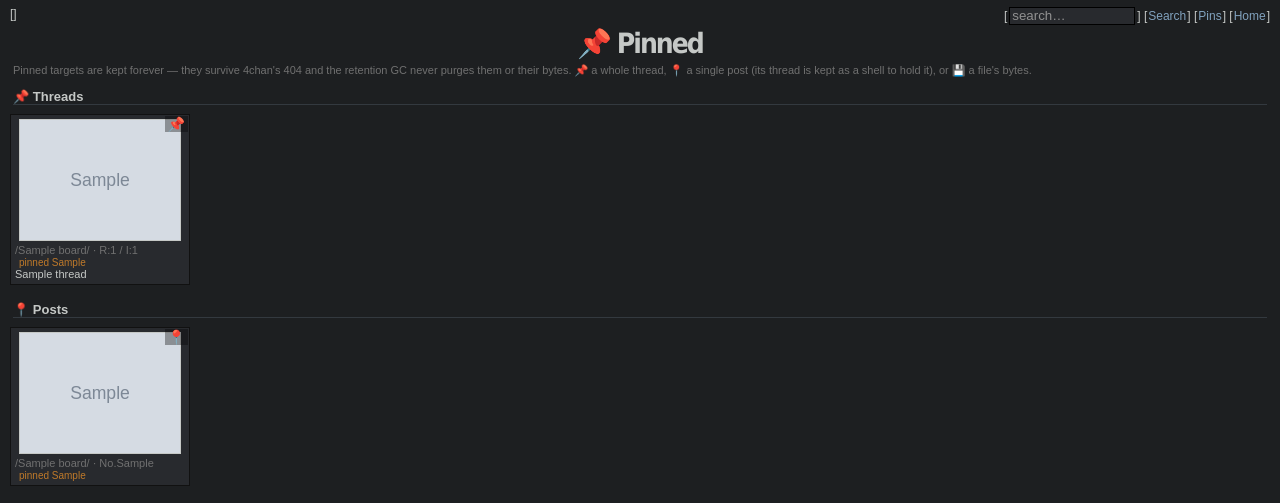
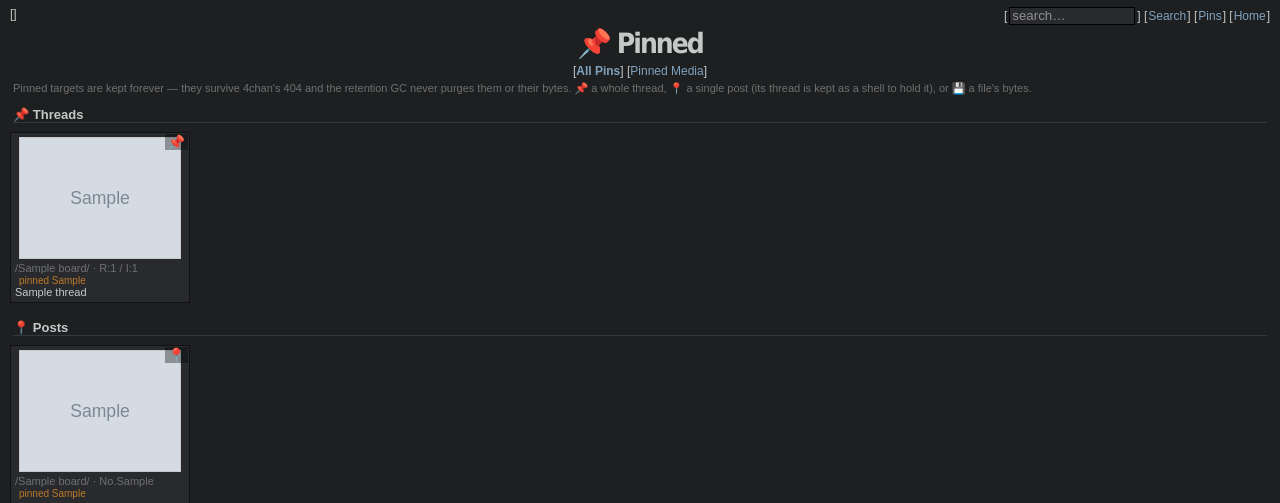
Before and after one commit to Iljaadam/4chan-local, a Python web app: template fourchan_local/templates/pins.html in a window 1280 px wide. Shown: the top 503 px of the page. Run offline with Jinja, Linux system fonts and the light colour scheme; the template is opened without the code that fills it: most values are stand-ins (such as "Sample title", 1, 10 or a date in 2020); grey boxes marked "Sample" are stand-in pictures.

Commit message:
Add pinned media viewer controls

```diff
--- a/fourchan_local/app.py
+++ b/fourchan_local/app.py
@@ -473,7 +473,8 @@
 
 
 @app.get("/pins", response_class=HTMLResponse)
-def pins_view(request: Request):
+def pins_view(request: Request,
+              view: str = Query("all", pattern=r"^(all|media)$")):
     """Everything the user has pinned, newest pin first, grouped by kind (thread /
     post / file). Each is kept forever — a 404'd origin is badged so its permanence
     is clear. Declared before /{board} so the literal path wins over the wildcard."""
@@ -533,7 +534,8 @@
 
     return templates.TemplateResponse(
         "pins.html",
-        {"request": request, "threads": threads, "posts": posts, "files": files},
+        {"request": request, "threads": threads, "posts": posts, "files": files,
+         "pins_view": view},
     )
 
 
--- a/fourchan_local/static/app.js
+++ b/fourchan_local/static/app.js
@@ -57,6 +57,34 @@
   file.appendChild(wrap);
 });
 
+const PIN_TITLES = {
+  thread: ['Pin — keep this thread past 404', 'Unpin thread'],
+  post: ['Pin — keep this post past 404', 'Unpin post'],
+  file: ['Pin media', 'Unpin media'],
+};
+
+function setPinButtonState(btn, pinned) {
+  const kind = btn.dataset.kind || 'thread';
+  btn.classList.toggle('pinned', pinned);
+  btn.setAttribute('aria-pressed', pinned ? 'true' : 'false');
+  const t = PIN_TITLES[kind] || PIN_TITLES.thread;
+  btn.title = pinned ? t[1] : t[0];
+}
+
+function syncFilePinButtons(md5, pinned) {
+  if (!md5) return;
+  document.querySelectorAll('.pinBtn[data-kind="file"][data-md5="' + md5 + '"]').forEach(function (btn) {
+    setPinButtonState(btn, pinned);
+  });
+  document.querySelectorAll('.mediaViewerOpen[data-md5="' + md5 + '"]').forEach(function (a) {
+    a.dataset.pinned = pinned ? '1' : '0';
+  });
+}
+
+function isFilePinned(md5) {
+  return !!document.querySelector('.pinBtn[data-kind="file"][data-md5="' + md5 + '"].pinned');
+}
+
 // Media thread view: stable thumbnail grid + one viewing window navigated by
 // buttons or ArrowLeft/ArrowRight. The grid does not resize when media opens.
 (function () {
@@ -74,6 +102,7 @@
       '  <button type="button" class="mediaViewerClose" title="Close">x</button>',
       '  <a class="mediaViewerPost" href="#">Post</a>',
       '  <span class="mediaViewerCount"></span>',
+      '  <button type="button" class="pinBtn mediaViewerPin" data-kind="file" aria-pressed="false" title="Pin media">💾</button>',
       '</div>',
       '<button type="button" class="mediaViewerNav mediaViewerPrev" title="Previous">Prev</button>',
       '<div class="mediaViewerStage"></div>',
@@ -113,6 +142,18 @@
     const post = overlay.querySelector('.mediaViewerPost');
     post.href = item.postUrl || '#';
     post.textContent = item.label || 'Post';
+    const pin = overlay.querySelector('.mediaViewerPin');
+    if (item.md5) {
+      pin.hidden = false;
+      pin.disabled = false;
+      pin.dataset.md5 = item.md5;
+      setPinButtonState(pin, isFilePinned(item.md5));
+    } else {
+      pin.hidden = true;
+      pin.disabled = true;
+      delete pin.dataset.md5;
+      setPinButtonState(pin, false);
+    }
   }
 
   function openViewer(grid, startLink) {
@@ -123,6 +164,8 @@
       return {
         url: a.dataset.mediaUrl,
         kind: a.dataset.mediaKind || 'image',
+        md5: a.dataset.md5,
+        pinned: a.dataset.pinned === '1',
         postUrl: a.dataset.postUrl,
         label: a.dataset.label
       };
@@ -162,11 +205,6 @@
 // Pin toggle: POST/DELETE /api/pin to keep a target past 4chan's 404 (or release
 // it back to the retention GC). The button's data-kind picks the granularity —
 // thread (data-no), post (data-post), or file (data-md5). Flip UI only on server OK.
-const PIN_TITLES = {
-  thread: ['Pin — keep this thread past 404', 'Unpin thread'],
-  post: ['Pin — keep this post past 404', 'Unpin post'],
-  file: ['Pin — keep this file past 404', 'Unpin file'],
-};
 document.addEventListener('click', function (e) {
   const btn = e.target.closest('.pinBtn');
   if (!btn) return;
@@ -193,10 +231,8 @@
     if (!r.ok) throw new Error('pin failed');
     return r.json();
   }).then(function (d) {
-    btn.classList.toggle('pinned', d.pinned);
-    btn.setAttribute('aria-pressed', d.pinned ? 'true' : 'false');
-    const t = PIN_TITLES[kind] || PIN_TITLES.thread;
-    btn.title = d.pinned ? t[1] : t[0];
+    setPinButtonState(btn, d.pinned);
+    if (kind === 'file') syncFilePinButtons(btn.dataset.md5, d.pinned);
   }).catch(function () {
     btn.classList.add('pinerr');
   }).finally(function () {
--- a/fourchan_local/static/style.css
+++ b/fourchan_local/static/style.css
@@ -46,7 +46,7 @@
 .mediaInline video{ background:#000; }
 .mediaThreadGrid{ clear:both; display:grid; grid-template-columns:repeat(auto-fill, 170px);
                   gap:6px; align-items:start; padding:6px 0; }
-.mediaTile{ width:170px; min-height:190px; background:#282a2e; border:1px solid #111;
+.mediaTile{ position:relative; width:170px; min-height:190px; background:#282a2e; border:1px solid #111;
             padding:4px; overflow:hidden; box-sizing:border-box; }
 .mediaTile > a.mediaViewerOpen{ display:flex; align-items:center; justify-content:center;
                                 width:160px; height:160px; margin:0 auto 3px; }
@@ -72,6 +72,9 @@
 .mediaViewerClose{ width:24px; height:24px; line-height:20px; }
 .mediaViewerPost{ color:#81a2be; }
 .mediaViewerCount{ color:#707070; }
+.mediaViewerPin{ margin-left:auto; font-size:16px; }
+.mediaTilePin{ position:absolute; top:6px; right:6px; z-index:2;
+               font-size:15px; padding:2px 3px; background:rgba(0,0,0,0.45); }
 .mediaViewerNav{ position:fixed; top:50%; transform:translateY(-50%); min-width:54px;
                  height:42px; z-index:10001; }
 .mediaViewerPrev{ left:12px; }
--- a/fourchan_local/templates/base.html
+++ b/fourchan_local/templates/base.html
@@ -17,7 +17,7 @@
         [<input id="search-box" type="text" name="q" placeholder="search…" value="{{ query|default('') }}"><input type="hidden" name="board" value="{{ board|default('') }}">]
       </form>
       [<a href="/search/?board={{ board|default('') }}" title="Search">Search</a>]
-      [<a href="/pins" title="Pinned threads">Pins</a>]
+      [<a href="/pins" title="Pinned items">Pins</a>]
       [<a href="/" title="Home">Home</a>]
     </span>
   </div>
--- a/fourchan_local/templates/pins.html
+++ b/fourchan_local/templates/pins.html
@@ -4,6 +4,48 @@
 <div class="boardBanner"><div class="boardTitle">📌 Pinned</div></div>
 {% endblock %}
 {% block body %}
+{% set media_only = pins_view == 'media' %}
+<div class="navLinks desktop">
+  [<a href="/pins"{% if not media_only %} class="cur"{% endif %}>All Pins</a>]
+  [<a href="/pins?view=media"{% if media_only %} class="cur"{% endif %}>Pinned Media</a>]
+</div>
+
+{% if media_only %}
+{% if files %}
+<div class="mediaThreadGrid">
+{% for f in files %}
+  <div class="mediaTile" id="pf{{ f.file_md5_hex }}">
+    {% if f.media_url %}
+    <a class="mediaViewerOpen" href="{{ f.media_url }}"
+       data-media-url="{{ f.media_url }}" data-media-kind="{{ f.media_kind }}"
+       data-md5="{{ f.file_md5_hex }}" data-pinned="1"
+       data-post-url="{% if f.ref %}/{{ f.ref.board }}/thread/{{ f.ref.thread_no }}#p{{ f.ref.post_no }}{% else %}{{ f.full_url or f.thumb_url or '#' }}{% endif %}"
+       data-label="{% if f.ref %}/{{ f.ref.board }}/ No.{{ f.ref.post_no }}{% else %}{{ f.ext or 'file' }}{% endif %}">
+      {% if f.thumb_url %}
+      <img src="{{ f.thumb_url }}" loading="lazy" alt="">
+      {% elif f.media_kind == "image" and f.media_url %}
+      <img src="{{ f.media_url }}" loading="lazy" alt="">
+      {% else %}
+      <span class="mediaNoThumb">{{ f.ext or "file" }}</span>
+      {% endif %}
+    </a>
+    {% else %}
+    <div class="mediaNoThumb">{{ f.ext or "file" }}</div>
+    {% endif %}
+    <div class="mediaMeta">
+      {% if f.ref %}<a href="/{{ f.ref.board }}/thread/{{ f.ref.thread_no }}#p{{ f.ref.post_no }}">/{{ f.ref.board }}/ No.{{ f.ref.post_no }}</a>{% else %}{{ f.ext or "file" }}{% endif %}
+      {% if f.fsize %} · {% if f.fsize >= 1048576 %}{{ (f.fsize/1048576)|round(2) }} MB{% else %}{{ (f.fsize/1024)|round(0)|int }} KB{% endif %}{% endif %}
+    </div>
+    <button type="button" class="pinBtn mediaTilePin pinned"
+            data-kind="file" data-md5="{{ f.file_md5_hex }}"
+            aria-pressed="true" title="Unpin media">💾</button>
+  </div>
+{% endfor %}
+</div>
+{% else %}
+<p>No pinned media yet. Use 💾 in the media viewer to pin media.</p>
+{% endif %}
+{% else %}
 <p class="pinIntro">Pinned targets are kept forever — they survive 4chan's 404 and
 the retention GC never purges them or their bytes. 📌 a whole thread, 📍 a single
 post (its thread is kept as a shell to hold it), or 💾 a file's bytes.</p>
@@ -70,4 +112,5 @@
 {% endfor %}
 </div>
 {% endif %}
+{% endif %}
 {% endblock %}
```
Also changed, not shown: fourchan_local/templates/thread.html (+7 -0 lines).
